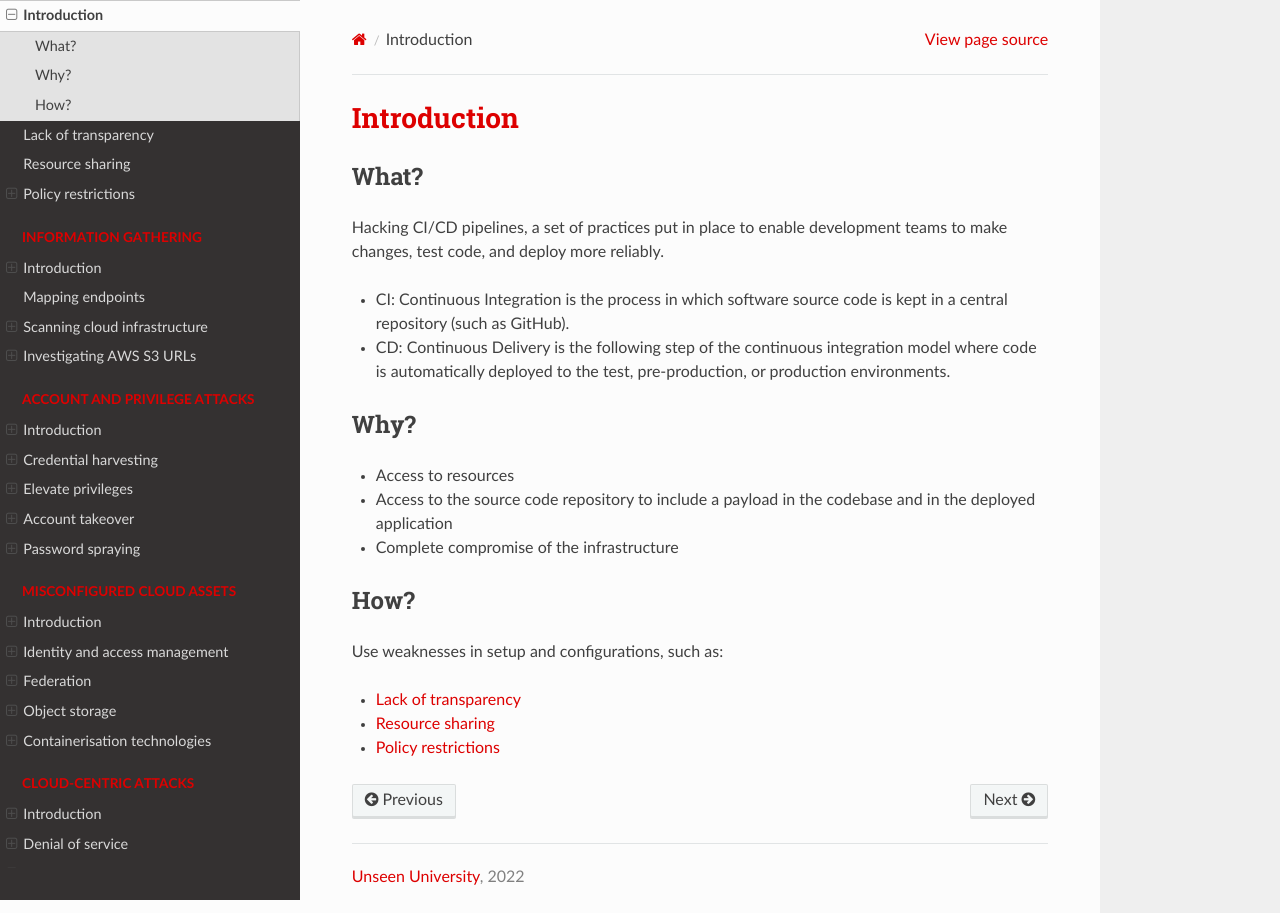
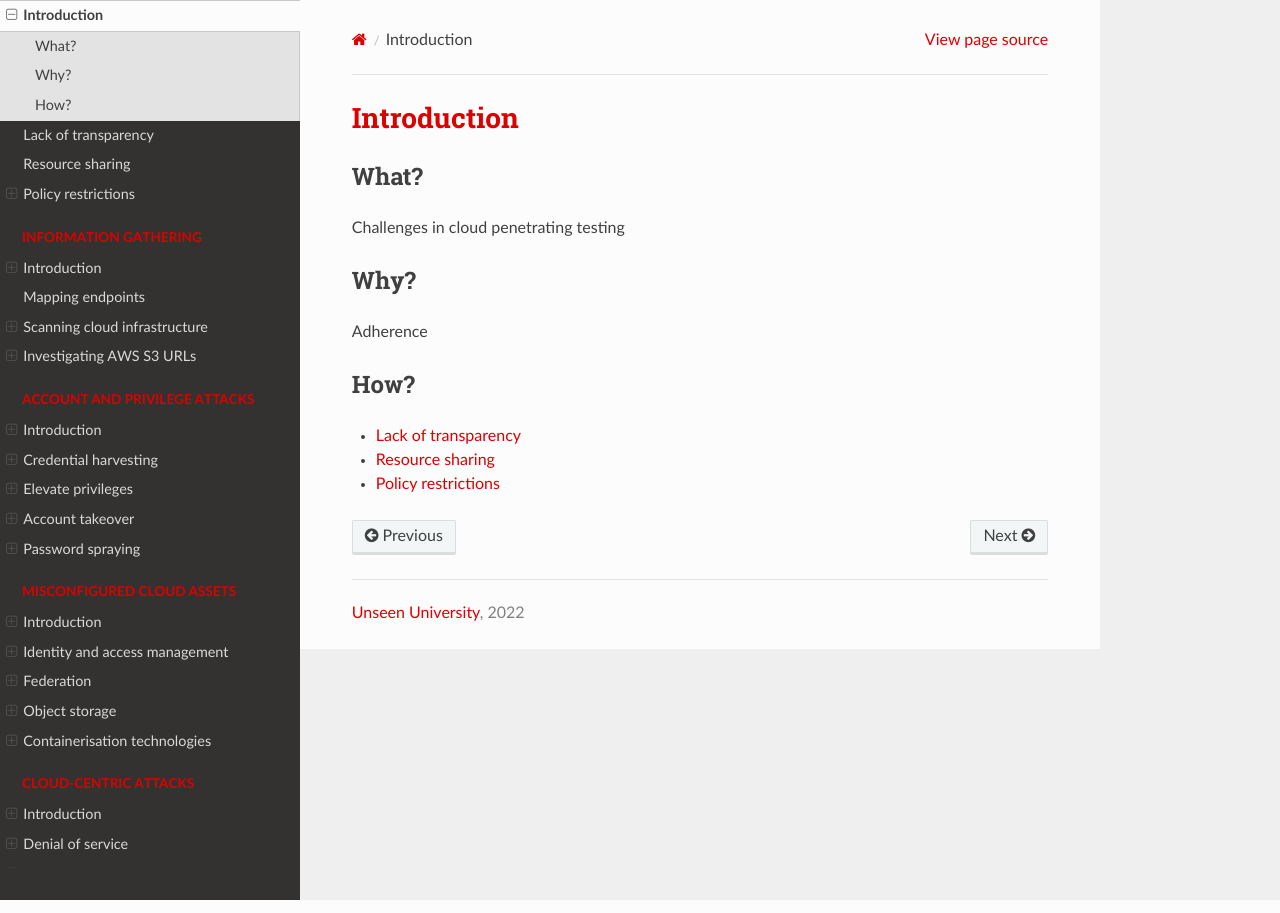
Before and after one commit to tymyrddin/red-cloud, a Sphinx documentation site: the page built from source/docs/challenges/README.md, in a window 1280 px wide. Built offline with Sphinx 7.4.7 and the Read the Docs theme 2.0.0, drawn with Linux system fonts in a browser that asks for light colours.

```diff
--- a/source/docs/challenges/README.md
+++ b/source/docs/challenges/README.md
@@ -2,20 +2,13 @@
 
 ## What?
 
-Hacking CI/CD pipelines, a set of practices put in place to enable development teams to make changes, test code, and deploy more reliably.
-
-* CI: Continuous Integration is the process in which software source code is kept in a central repository (such as GitHub).
-* CD: Continuous Delivery is the following step of the continuous integration model where code is automatically deployed to the test, pre-production, or production environments.
+Challenges in cloud penetrating testing
 
 ## Why?
 
-* Access to resources
-* Access to the source code repository to include a payload in the codebase and in the deployed application
-* Complete compromise of the infrastructure
+Adherence
 
 ## How?
-
-Use weaknesses in setup and configurations, such as:
 
 * [Lack of transparency](transparency.md)
 * [Resource sharing](sharing.md)
```
Also changed, not shown: source/docs/challenges/policies.md (+2 -1 lines), source/docs/cloud-centric/dos.md (+2 -0 lines).
